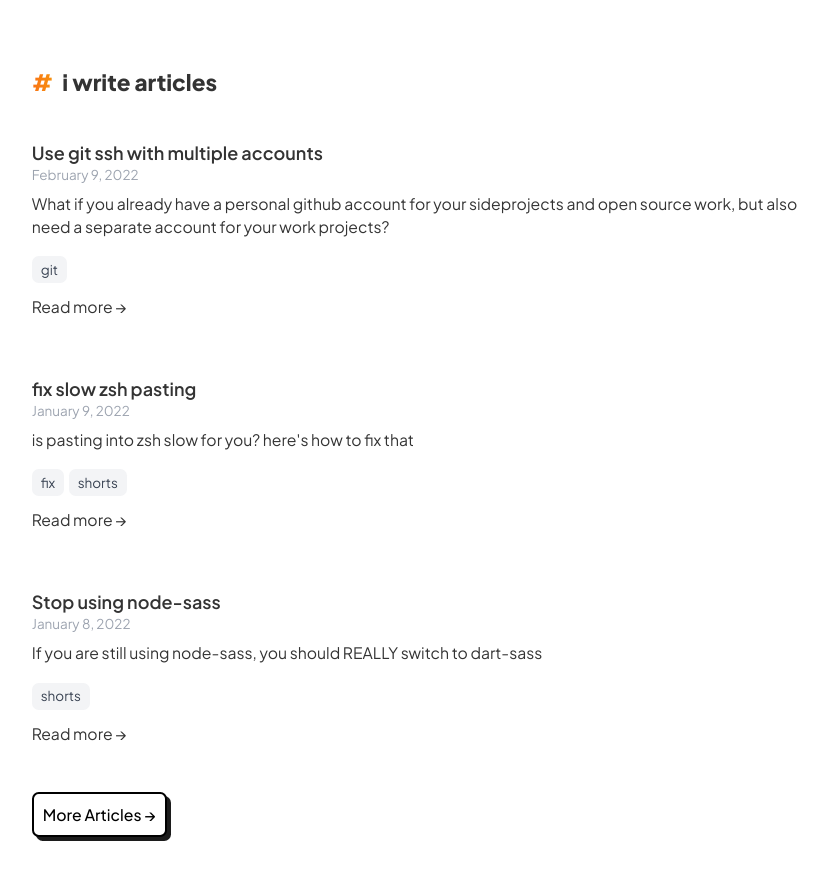
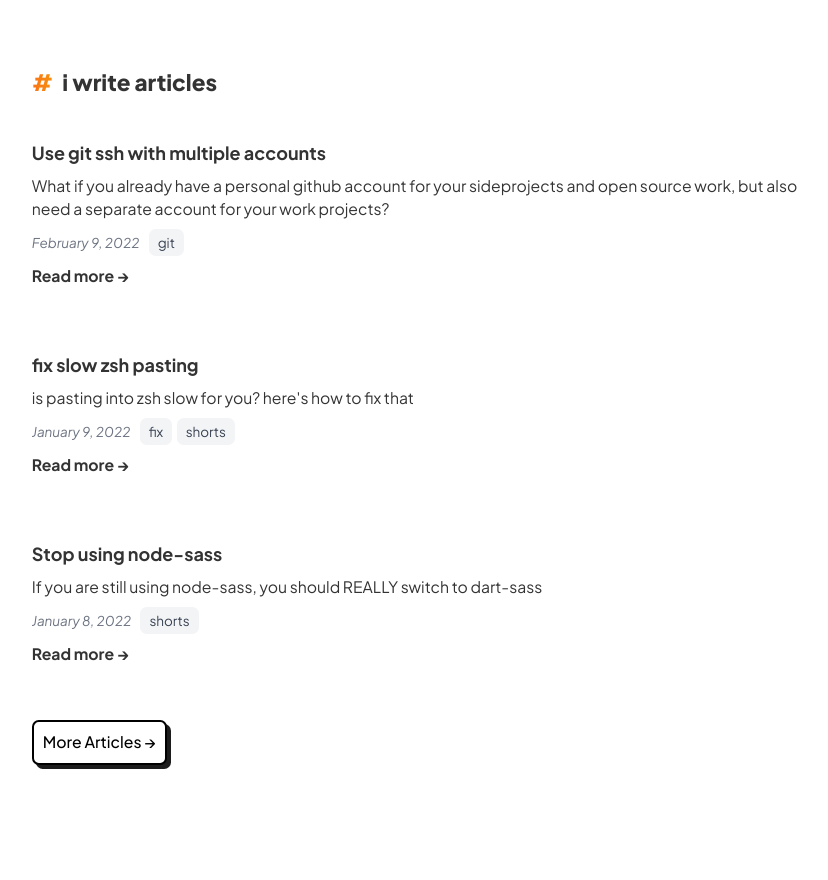
Before and after one commit to kitsunekyo/mostviertel.tech, a Next.js app: page / in a window 1280 px wide. Shown: the part 740-1620 px from the top of the page, without its empty margins (213-1041 px from the left). After the commit the page ends 1550 px from the top, so only its background shows below. Built offline with nearby package versions, Linux system fonts and the light colour scheme.

Commit message:
better hover on blog

```diff
--- a/src/components/PostList.js
+++ b/src/components/PostList.js
@@ -9,28 +9,37 @@ export const PostList = ({ posts }) => {
     <div className="flex flex-col gap-4">
       {posts.map(({ slug, date, title, excerpt, image, tags }) => {
         return (
-          <div key={slug}>
+          <Link key={slug} href={`/blog/${slug}`}>
+            <a className="group hover:text-inherit">
               {image ? (
                 <div className="h-24 bg-gray-200 overflow-hidden relative">
                   <Image src={image} layout="fill" objectFit="cover" alt="" />
                 </div>
               ) : null}
               <div className="py-4">
+                <h3 className="text-base my-0 font-bold group-hover:text-orange-600">
+                  {title}
+                </h3>
+                {excerpt && <p className="my-2 text-sm">{excerpt}</p>}
+                <div className="flex items-center gap-2">
+                  {date && (
+                    <div className="text-xs italic text-gray-500">
+                      <Date dateString={date} />
+                    </div>
+                  )}
+                  {tags.length > 0 && <Tags tags={tags} />}
+                </div>
                 <Link href={`/blog/${slug}`}>
-                <a>
-                  <h3 className="text-base my-0">{title}</h3>
+                  <a className="text-sm font-bold my-2 inline-block">
+                    Read more{" "}
+                    <span className="inline-block group-hover:text-orange-600 group-hover:translate-x-1 transition-transform">
+                      →
+                    </span>
                   </a>
                 </Link>
-              <div className="text-xs text-gray-400">
-                <Date dateString={date} />
               </div>
-              {excerpt && <p className="my-2 text-sm">{excerpt}</p>}
-              {tags.length > 0 && <Tags tags={tags} />}
-              <Link href={`/blog/${slug}`}>
-                <a className="text-sm">Read more →</a>
+            </a>
           </Link>
-            </div>
-          </div>
         );
       })}
     </div>
--- a/src/components/Tags.js
+++ b/src/components/Tags.js
@@ -1,6 +1,6 @@
 export function Tags({ tags }) {
   return (
-    <div className="flex flex-wrap gap-1 text-gray-700 py-2">
+    <div className="flex flex-wrap gap-1 text-gray-700">
       {tags.map((tag) => (
         <span key={tag} className="bg-gray-100 rounded-md px-2 py-1 text-xs">
           {tag}
--- a/src/pages/blog/[slug].js
+++ b/src/pages/blog/[slug].js
@@ -61,9 +61,9 @@ export default function BlogPost({ post }) {
           </div>
 
           <div className="py-12">
-            <Link href="/" passHref>
+            <Link href="/blog" passHref>
               <a>
-                <Button>← Back to home</Button>
+                <Button>← back to all posts</Button>
               </a>
             </Link>
           </div>
```
Lines whose indentation alone changed are shown as unchanged.
